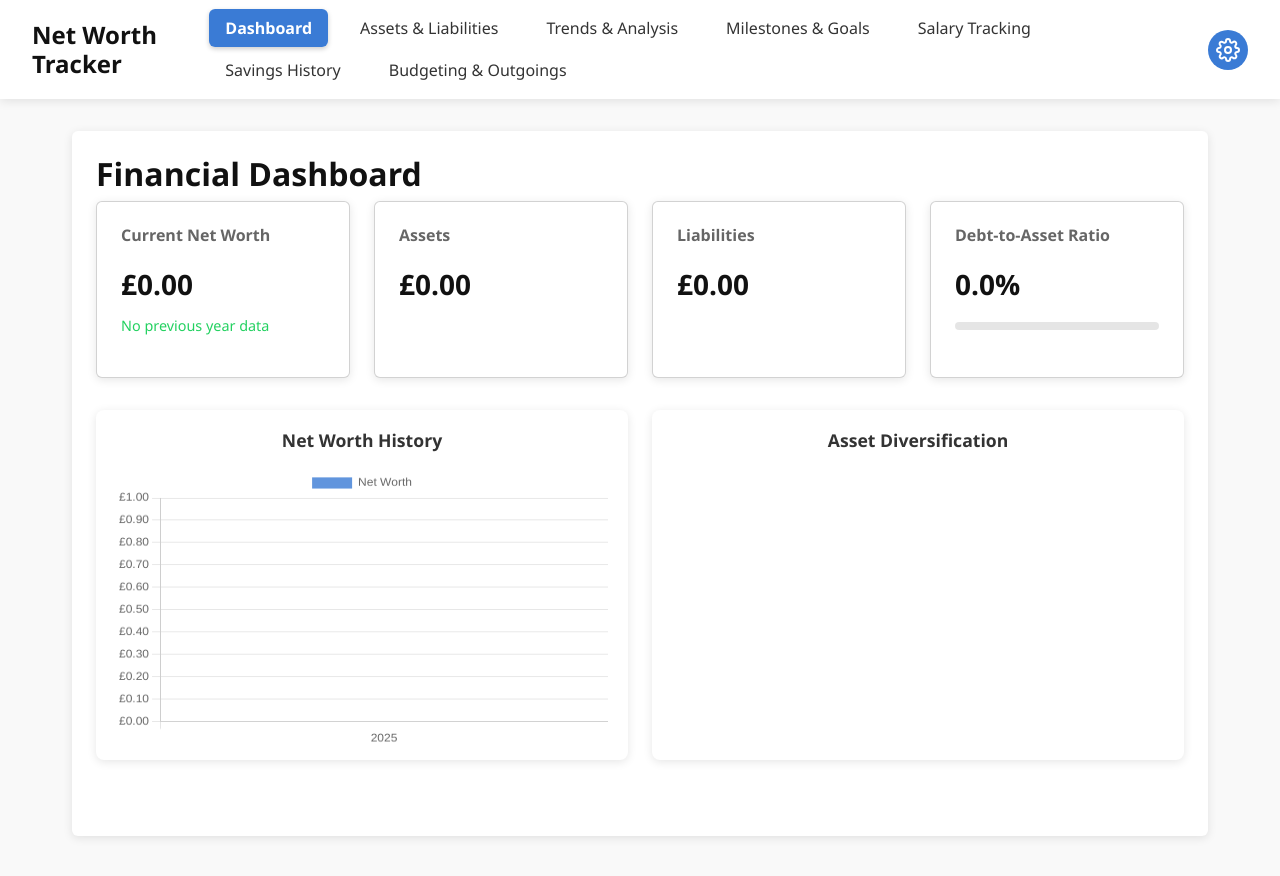
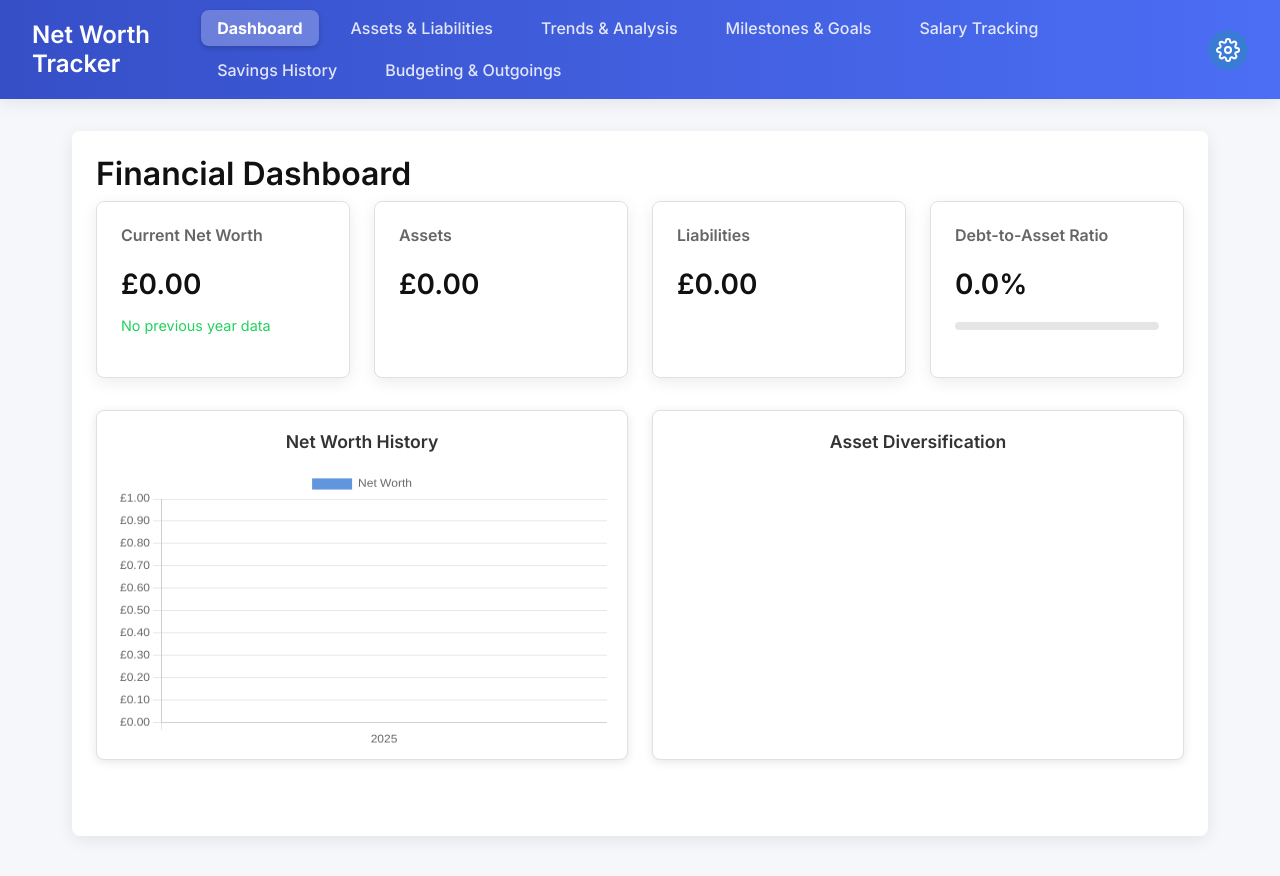
Before and after one commit to Jordan-Murray/NetWorthTacker-VibeCoding, a website with bundled scripts: page index.html in a window 1280 px wide. Built offline with nearby package versions, Linux system fonts and the light colour scheme; a small style sheet from the web is missing.

Commit message:
Improve visual styling

```diff
--- a/css/styles.css
+++ b/css/styles.css
@@ -1,20 +1,20 @@
 /* Global Styles */
 :root {
-    --primary-color: #3a7bd5;
-    --primary-light: #6fa4ff;
-    --primary-dark: #0051a2;
-    --secondary-color: #00d1b2;
+    --primary-color: #4c6ef5;
+    --primary-light: #748ffc;
+    --primary-dark: #364fc7;
+    --secondary-color: #dbe4ff;
     --text-color: #333;
     --text-light: #666;
     --text-dark: #111;
-    --bg-color: #f9f9f9;
+    --bg-color: #f5f7fa;
     --card-bg: #fff;
     --border-color: #e0e0e0;
     --danger-color: #ff3860;
     --success-color: #23d160;
     --warning-color: #ffdd57;
-    --radius: 6px;
-    --shadow: 0 2px 10px rgba(0, 0, 0, 0.1);
+    --radius: 8px;
+    --shadow: 0 4px 16px rgba(0, 0, 0, 0.08);
     --transition: all 0.3s ease;
 }
 
@@ -23,7 +23,7 @@
 }
 
 body {
-    font-family: 'Segoe UI', Tahoma, Geneva, Verdana, sans-serif;
+    font-family: 'Inter', 'Segoe UI', Tahoma, Geneva, Verdana, sans-serif;
     color: var(--text-color);
     background-color: var(--bg-color);
     line-height: 1.6;
@@ -49,17 +49,19 @@ a:hover {
 
 /* Layout */
 header {
-    background-color: var(--card-bg);
+    background: linear-gradient(90deg, var(--primary-dark), var(--primary-color));
     box-shadow: var(--shadow);
     padding: 1rem 2rem;
     position: sticky;
     top: 0;
     z-index: 100;
+    color: #fff;
 }
 
 header h1 {
     margin: 0;
     font-size: 1.5rem;
+    color: #fff;
 }
 
 main {
@@ -145,17 +147,17 @@ section::before {
 #main-nav a {
     padding: 0.5rem 1rem;
     border-radius: var(--radius);
-    color: var(--text-color);
+    color: rgba(255, 255, 255, 0.85);
     font-weight: 500;
 }
 
 #main-nav a:hover {
-    background-color: rgba(0, 0, 0, 0.05);
+    background-color: rgba(255, 255, 255, 0.15);
 }
 
 #main-nav a.active {
-    background-color: var(--primary-color);
-    color: white;
+    background-color: rgba(255, 255, 255, 0.25);
+    color: #fff;
 }
 
 /* Cards */
@@ -171,6 +173,7 @@ section::before {
     border-radius: var(--radius);
     padding: 1.5rem;
     box-shadow: var(--shadow);
+    border: 1px solid var(--border-color);
 }
 
 .card h3 {
@@ -218,6 +221,7 @@ section::before {
     border-radius: var(--radius);
     padding: 1.5rem;
     box-shadow: var(--shadow);
+    border: 1px solid var(--border-color);
 }
 
 .chart-wrapper h3 {
@@ -286,8 +290,8 @@ tfoot {
 
 /* Forms and Buttons */
 button {
-    background-color: var(--primary-color);
-    color: white;
+    background-image: linear-gradient(90deg, var(--primary-dark), var(--primary-color));
+    color: #fff;
     border: none;
     border-radius: var(--radius);
     padding: 0.5rem 1rem;
@@ -297,7 +301,7 @@ button {
 }
 
 button:hover {
-    background-color: var(--primary-dark);
+    filter: brightness(1.1);
 }
 
 .add-btn {
--- a/index.html
+++ b/index.html
@@ -4,7 +4,10 @@
     <meta charset="UTF-8">
     <meta name="viewport" content="width=device-width, initial-scale=1.0">
     <title>Net Worth Tracker</title>
-    <!-- CSS files -->
+    <!-- Fonts and CSS files -->
+    <link rel="preconnect" href="https://fonts.googleapis.com">
+    <link rel="preconnect" href="https://fonts.gstatic.com" crossorigin>
+    <link href="https://fonts.googleapis.com/css2?family=Inter:wght@400;500;600;700&display=swap" rel="stylesheet">
     <link rel="stylesheet" href="css/normalize.css">
     <link rel="stylesheet" href="css/styles.css">
     <link rel="stylesheet" href="css/section-isolation.css">
```
